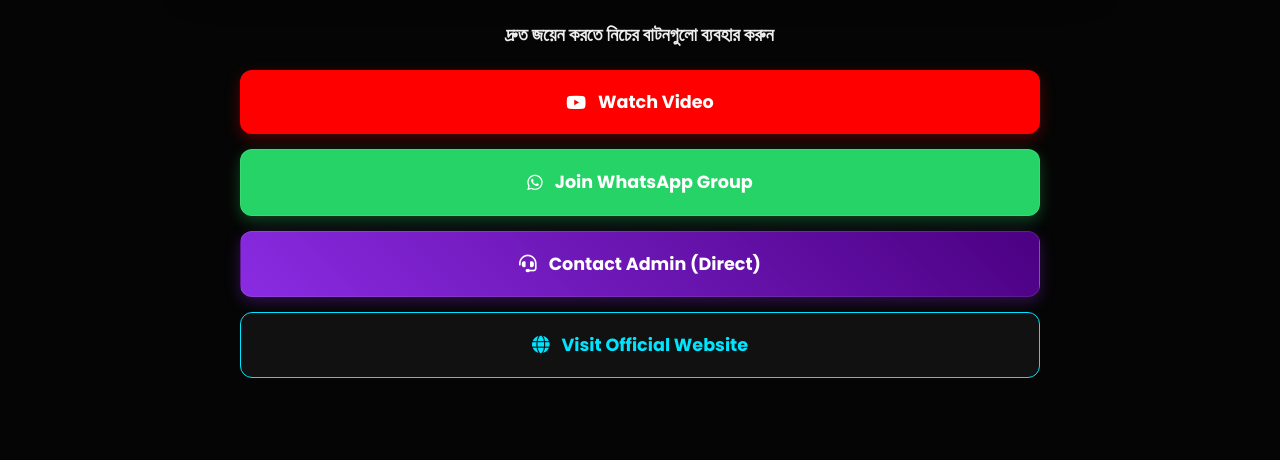
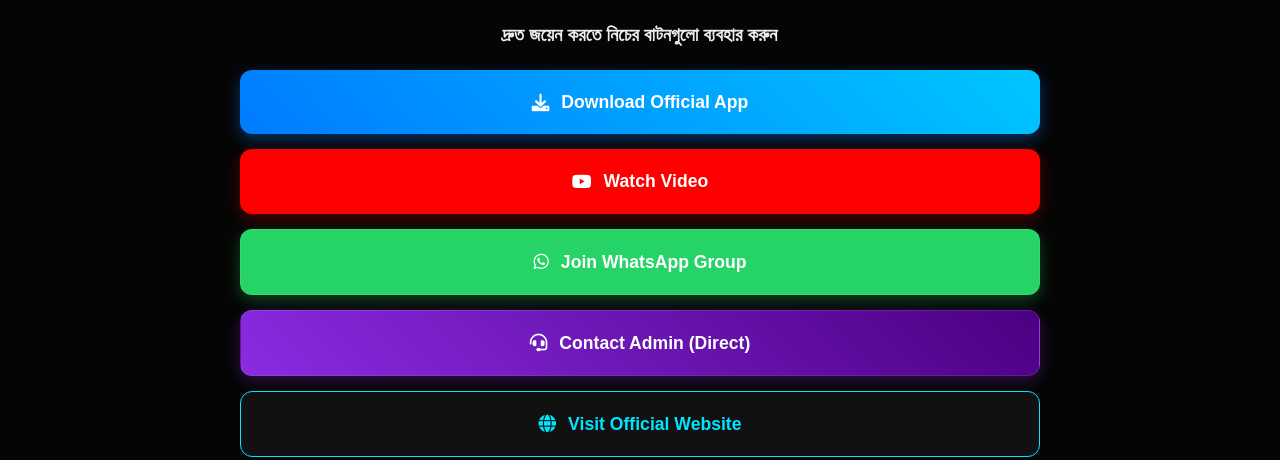
Before and after one commit to Hacker999G/Friends-tournament-, a plain HTML site: page index.html in a window 1280 px wide. Shown: the part 672-1132 px from the top of the page. Drawn offline with Linux system fonts and the light colour scheme.

Commit message:
Update index.html

```diff
--- a/index.html
+++ b/index.html
@@ -1,12 +1,10 @@
 <!DOCTYPE html>
-<html lang="bn">
+<html lang="en">
 <head>
     <meta charset="UTF-8">
     <meta name="viewport" content="width=device-width, initial-scale=1.0">
     <title>Friends Tournament App</title>
-    <link href="https://fonts.googleapis.com/css2?family=Poppins:wght@300;400;700&display=swap" rel="stylesheet">
     <link rel="stylesheet" href="https://cdnjs.cloudflare.com/ajax/libs/font-awesome/6.0.0/css/all.min.css">
-
     <style>
         :root {
             --primary: #00e5ff;
@@ -14,6 +12,7 @@
             --bg: #050505;
             --card: #121212;
             --yt-red: #FF0000;
+            --download-blue: #007bff; /* Download button color */
         }
 
         body {
@@ -103,7 +102,14 @@
             border: 1px solid rgba(255,255,255,0.1);
         }
 
-        /* Watch Video Button - Special Style */
+        /* Button Colors */
+        .download-btn {
+            background: linear-gradient(45deg, #007bff, #00c6ff);
+            color: white;
+            box-shadow: 0 5px 15px rgba(0, 123, 255, 0.4);
+            border: none;
+        }
+
         .video-btn {
             background: var(--yt-red);
             color: white;
@@ -167,8 +173,12 @@
 
 <div class="container">
     <h3 style="margin-bottom: 20px; color: #eee;">দ্রুত জয়েন করতে নিচের বাটনগুলো ব্যবহার করুন</h3>
+    <div class="btn-list">
 
-        <div class="btn-list">
+        <a href="https://github.com/Hacker999G/Friends-tournament-/releases/download/v1.0/FRIENDS.TOURNAMENT.apk" class="btn download-btn">
+            <i class="fas fa-download"></i> Download Official App
+        </a>
+
         <a href="https://youtu.be/Ac7bvR6_b3k?si=iKqEqMf2SX2NThOD" target="_blank" class="btn video-btn">
             <i class="fab fa-youtube"></i> Watch Video
         </a>
@@ -184,6 +194,7 @@
         <a href="https://Friends-tournament.space" target="_blank" class="btn web-btn">
             <i class="fas fa-globe"></i> Visit Official Website
         </a>
+
     </div>
 </div>
 
```
Lines whose indentation alone changed are shown as unchanged.
